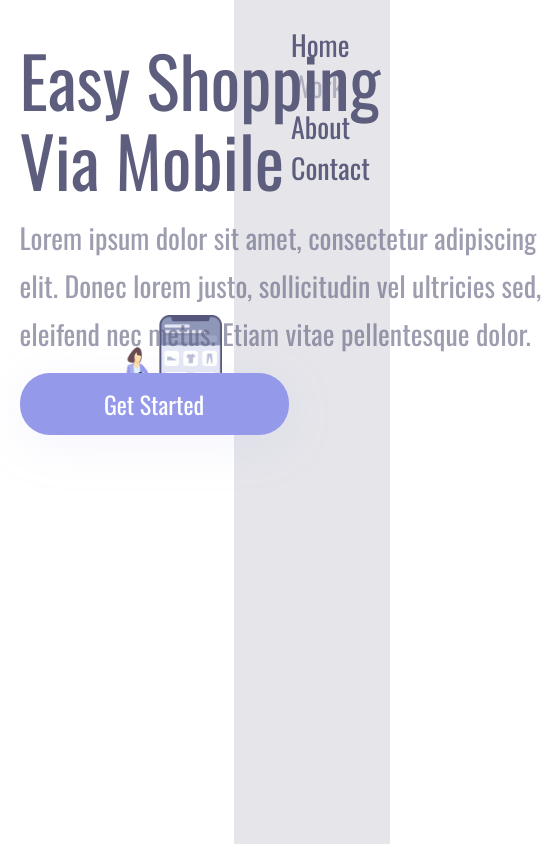
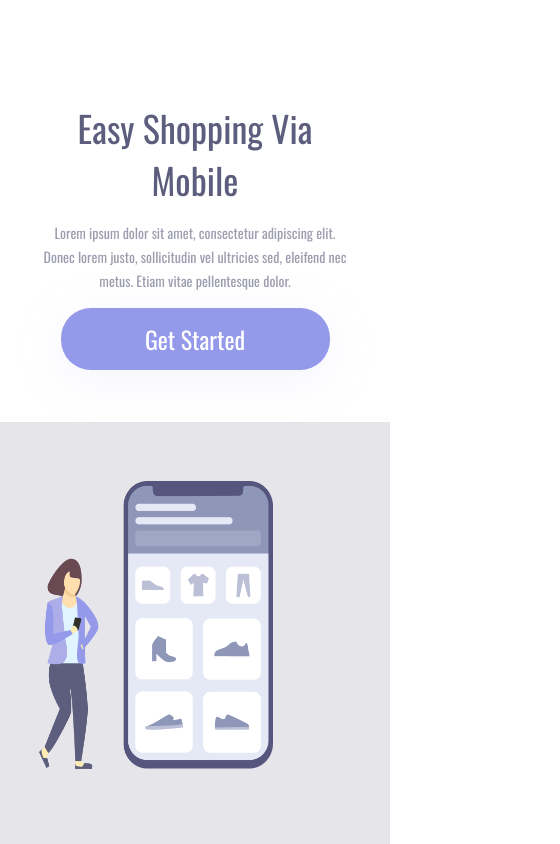
Before and after one commit to frankjungblut/easy-shopping, a plain HTML site: page index.html in a window 390 px wide. Shown: the whole page, 560 px wide, since content can reach past the window. Drawn offline with nearby package versions, Linux system fonts and the light colour scheme.

Commit message:
recursos de responsividade

```diff
--- a/styles.css
+++ b/styles.css
@@ -28,7 +28,7 @@
     right: 0;
 }
 
-a{
+a {
     margin-right: 42px;
     font-size: 28px;
     font-weight: 400;
@@ -45,19 +45,19 @@ a:nth-child(2) {
     opacity: 0.4;
 }
 
-a:hover{
+a:hover {
     opacity: 0.4;
 }
 
-a:active{
+a:active {
     opacity: 0.8;
 }
 
-a:nth-child(2):hover{
+a:nth-child(2):hover {
     opacity: 1;
 }
 
-a:nth-child(2):active{
+a:nth-child(2):active {
     opacity: 0.8;
 }
 
@@ -105,14 +105,72 @@ button {
     cursor: pointer;
 }
 
-button:hover{
+button:hover {
     opacity: 0.8;
 }
 
-button:active{
+button:active {
     opacity: 0.5;
 }
 
-header{
+header {
     margin: 24px 0 0 57px;
 }
+
+@media screen and (max-width:912px) {
+    .container-left {
+        width: 100%;
+        height: 50%;
+        padding: 0;
+        margin: 0;
+        display: flex;
+        flex-direction: column;
+        align-items: center;
+        justify-content: center;
+    }
+
+    .container-right {
+        width: 100%;
+        height: 50%;
+        display: block;
+        position: fixed;
+        bottom: 0;
+    }
+
+    img {
+        position: static;
+        width: 60%;
+        margin: 15% 10%;
+    }
+
+    header {
+        display: none;
+    }
+
+    h1 {
+        width: 268px;
+        text-align: center;
+        font-size: 36px;
+        font-style: normal;
+        line-height: 52px;
+        margin: 50px 50px 0 50px;
+    }
+
+    p {
+        width: 296px;
+        text-align: center;
+        font-size: 14px;
+        font-style: normal;
+        line-height: 24px;
+        margin: 15px 40px;
+        width: auto;
+    }
+
+    button {
+        width: 269px;
+        height: 62px;
+        flex-shrink: 0;
+        margin: 0 auto;
+        display: block;
+    }
+}
```
